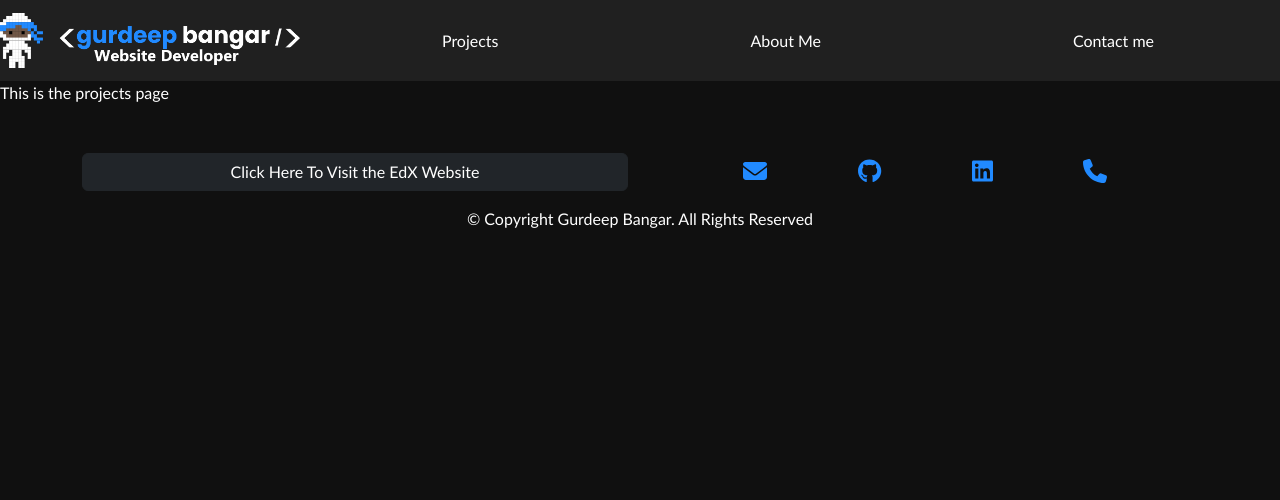
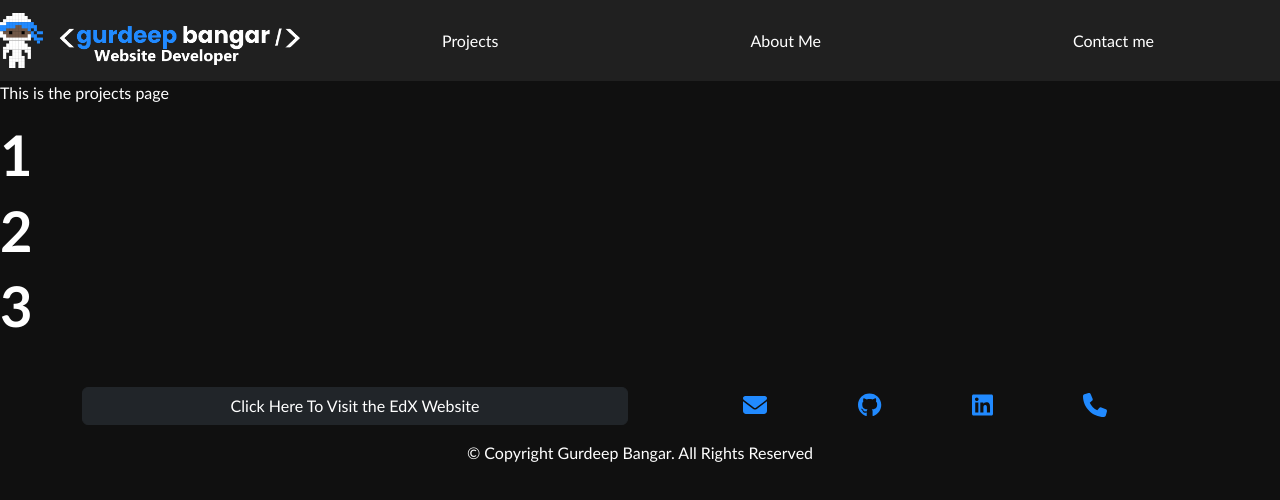
Before and after one commit to gurdeep-ninja/react-portfolio, a React (Create React App) app: page /projects in a window 1280 px wide. Shown: the top 500 px of the page. Built offline with nearby package versions, Linux system fonts and the light colour scheme.

Commit message:
Working on Projects page & project component to parse JSON file

```diff
--- a/src/components/Project/Project.jsx
+++ b/src/components/Project/Project.jsx
@@ -1,5 +1,7 @@
 function Project(props){
-
+    console.log(props)
+    const {id, title, github, image} = props;
+    return <h2>{id}</h2>
 }
 
 export default Project;
--- a/src/pages/Projects.jsx
+++ b/src/pages/Projects.jsx
@@ -1,13 +1,18 @@
-import portfolio from '../assets/json/projects.json';
+import projects from '../assets/json/projects.json';
 import Project from '../components/Project/Project';
 
 function Projects() {
     return (
         <>
         <p>This is the projects page</p>
-            {portfolio.map((project) => {
-                <Project item={project} />
-                console.log(project.github)
+            {projects.map((project) => {
+                return <Project key={project.id}
+                id = {project.id}
+                title = {project.title}
+                github = {project.github}
+                image = {project.image}
+                />
+
             })}
         </>
     )
```
